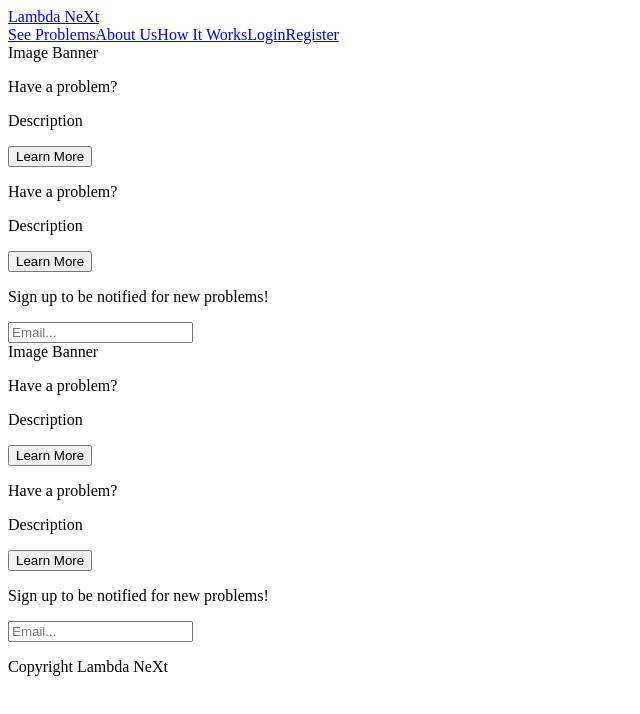
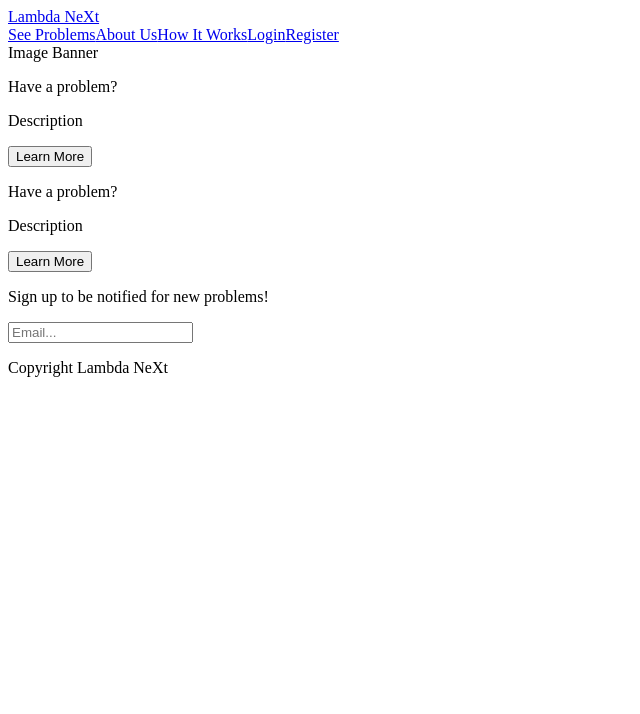
Before and after one commit to nicholaspung/frontend, a React (Create React App) app: page / in a window 1280 px wide. Shown: the top 714 px of the page, without its empty margins (0-640 px from the left). Built offline with nearby package versions, Linux system fonts and the light colour scheme.

Commit message:
created route for ProblemDashBoaard Component part2

```diff
--- a/src/components/App.js
+++ b/src/components/App.js
@@ -8,7 +8,7 @@ import HowItWorks from './HowItWorks';
 import Login from './Login';
 import Register from './Register';
 import Footer from './Footer';
-import ProblemDashboard from './Problemdashboard';
+import ProblemDashboard from './ProblemDashboard';
 
 export default class App extends Component {
   constructor(props) {
@@ -22,7 +22,6 @@ export default class App extends Component {
         <Header />
 
         <Route exact path="/" component={HomePage} />
-        <Route exact path="/" component={HomePage} />
         <Route path="/problems" component={ProblemDashboard} />
         <Route path="/about" component={About} />
         <Route path="/howitworks" component={HowItWorks} />
```
